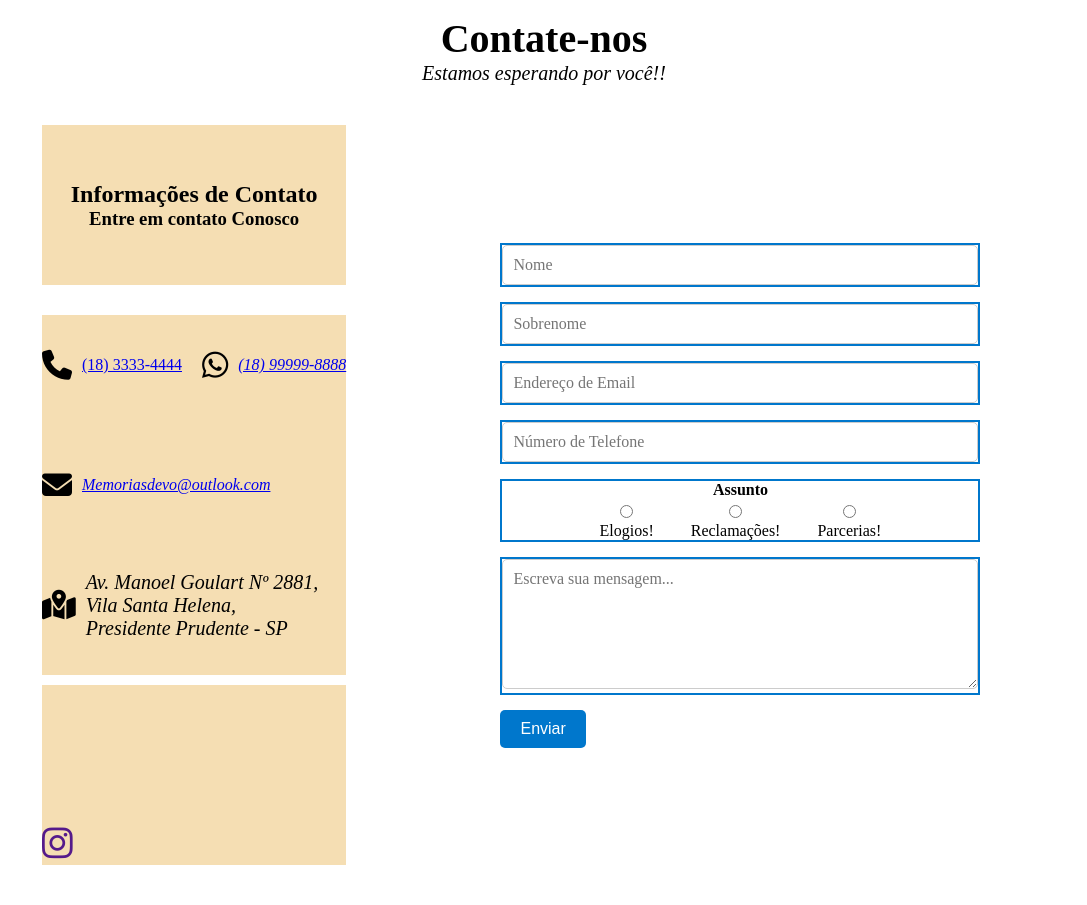
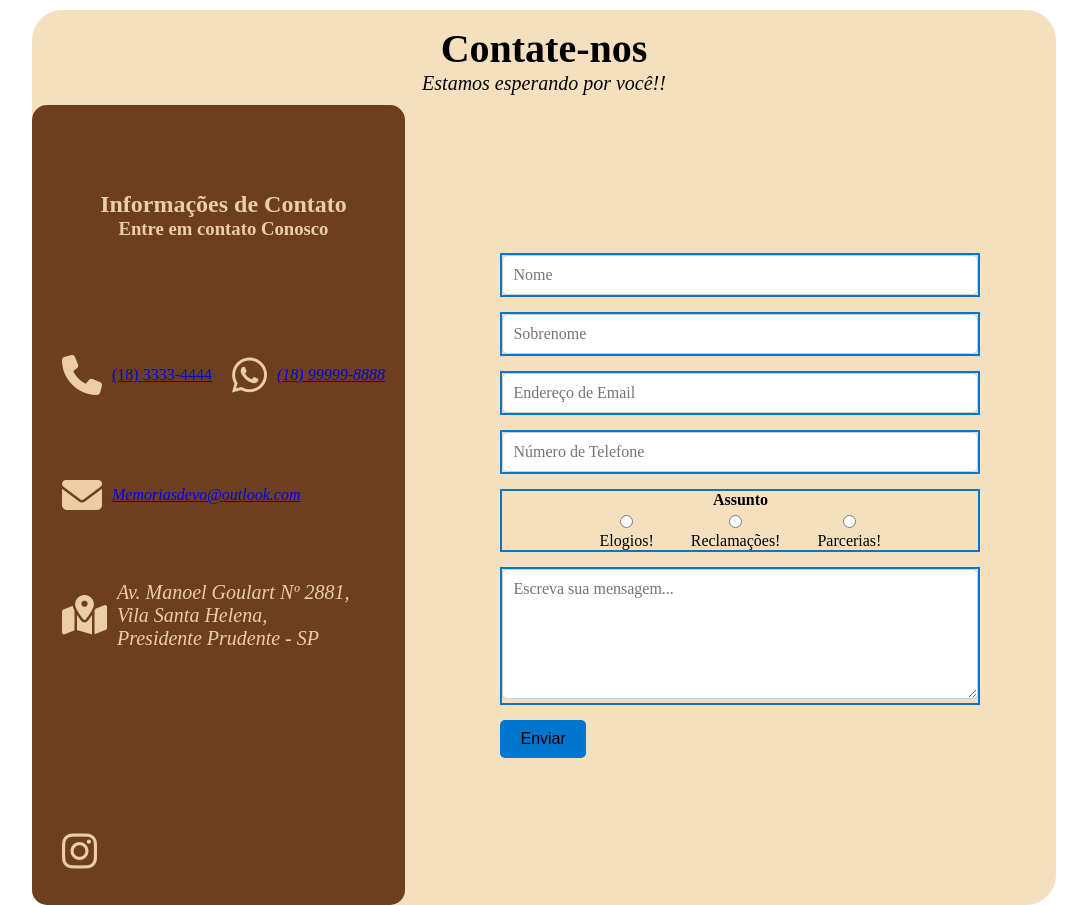
Before and after one commit to DevLuxor08/PaginadeContato, a plain HTML site: page index.html in a window 1280 px wide. Shown: the whole page, without its empty margins (96-1183 px from the left). Drawn offline with Linux system fonts and the light colour scheme.

Commit message:
Avanço no CSS

```diff
--- a/assets/CSS/style.css
+++ b/assets/CSS/style.css
@@ -13,6 +13,19 @@ body{
     align-items: center;
 }
 
+:root{
+    --fundo-site:#F4E0BF;
+    --lado-direito:#6E3F1E;
+    --icones-texts:#EBCEA3;
+    --button:#7B4C25;
+
+    --degrade-a: #E6BE8F;
+    --degrade-b: #E6CFA9;
+    --degrade-c: #A66F3F;
+
+
+}
+
 /* TODO CONTEUDO DO SITE*/
 .content{
     width: 80vw;
@@ -20,10 +33,13 @@ body{
 
 
 .content-section{
+    margin-top: 10px;
     display: flex;
     align-items: center;
     justify-content: center;
     flex-direction: column;
+    background-color: var(--fundo-site);
+    border-radius: 30px;
 }
 
 /* TITULO */
@@ -53,12 +69,14 @@ body{
 
 .left-informations{
     display: flex;
-    align-items: flex-start;
+    align-items: center;
     justify-content: center;
     flex-direction: column;
     width: 40%;
     height: 100%;
     padding-left: 10px;
+    background-color: var(--lado-direito);
+    border-radius: 15px;
 }
 
 .right-information{
@@ -75,11 +93,12 @@ body{
     display: flex;
     width: 100%;
     height: 160px;
+    font-size: 20   px;
     align-items: center;
     justify-content: center;
     flex-direction: column;
     margin-bottom: 30px;
-    background-color: wheat;
+    color: var(--icones-texts);
 }
 
 /* INFORMAÇÔES DE CONTATO */
@@ -87,7 +106,6 @@ body{
     display: flex;
     flex-direction: column;
     width: 100%;
-    background-color: wheat;
 }
 
 .iterative-information{
@@ -97,24 +115,24 @@ body{
     margin-bottom: 20px;
     width: 100%;
     height: 100px;
-    background-color: wheat;
 }
 
-.fa-whatsapp, .fa-phone, .fa-envelope, .fa-map-location-dot{
-    font-size: 30px;
+.fa-whatsapp, .fa-phone,.fa-instagram ,.fa-envelope, .fa-map-location-dot{
+    font-size: 40px;
     font-style: none;
+    color: var(--icones-texts);
 }
 
 
 
 .location-text{
     font-size: 20px;
+    color: var(--icones-texts);
 }
 
 .social-media{
     width: 100%;
     height: 180px;
-    background-color: wheat;
     display: flex;
     font-size: 35px;
     margin-top: 10px;
@@ -180,7 +198,6 @@ button {
     padding: 10px 20px;
     font-size: 16px;
     background-color: #0077cc;
-    color: white;
     border: none;
     border-radius: 5px;
     cursor: pointer;
```
Also changed, not shown: assets/image/cc.webp (added), assets/image/contact us.webp (added).
